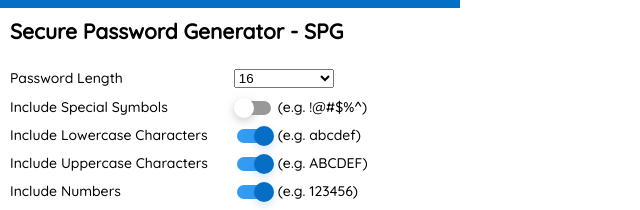
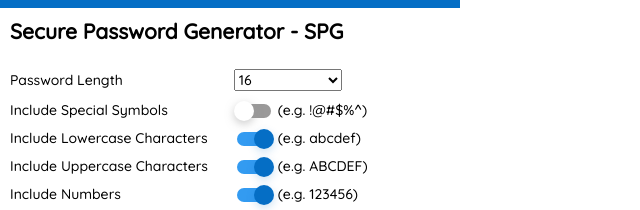
Before and after one commit to huynhsamha/browser-extension-spg, a browser extension: page index.html in a window 1280 px wide. Shown: the top 210 px of the page, 0-640 px from the left. Drawn offline with Linux system fonts and the light colour scheme.

Commit message:
fix style

```diff
--- a/css/style.scss
+++ b/css/style.scss
@@ -23,8 +23,13 @@ header {
     width: 100%;
 }
 
-input, button, h1, h2, h3 {
+input, button, h1, h2, h3, select, option {
     @include fontQuicksand;
+}
+
+select, option {
+    font-size: 1em;
+    outline: none;
 }
 
 a {
```
Also changed, not shown: css/style.css, 1 other file.
